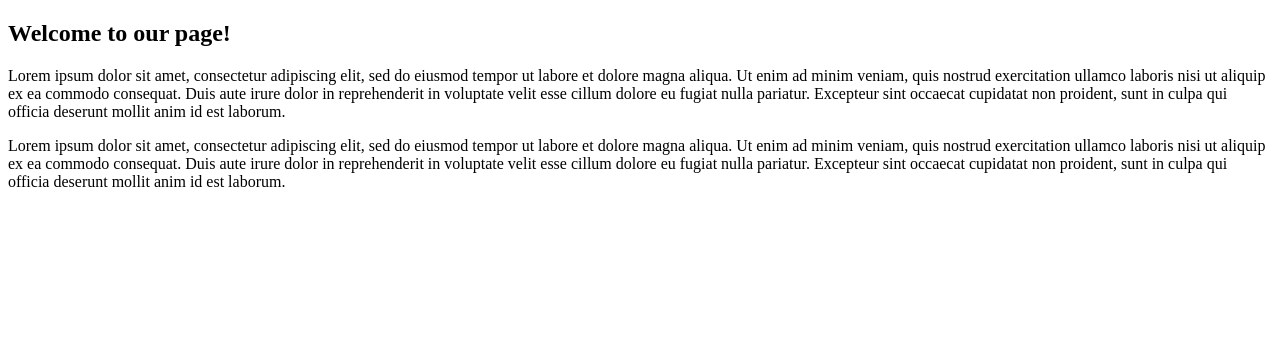
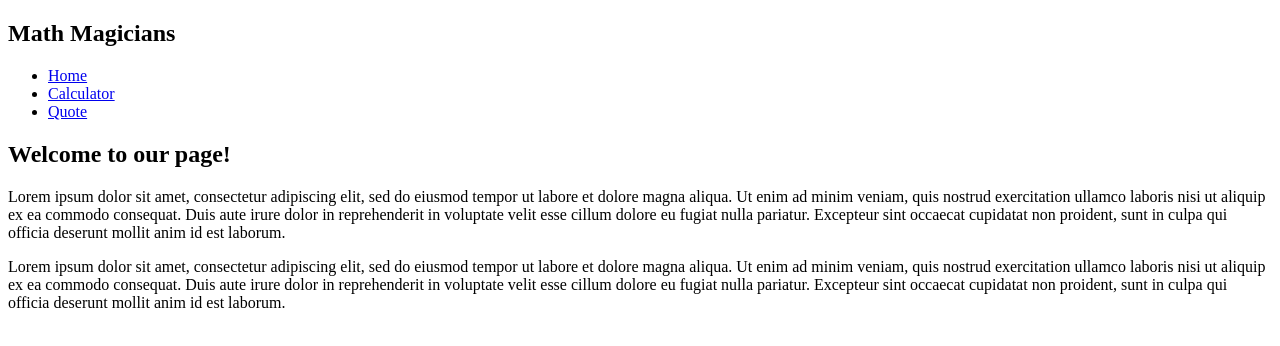
Before and after one commit to dfsalam/math-magicians, a React (Create React App) app: page / in a window 1280 px wide. Shown: the top 346 px of the page. Built offline with nearby package versions, Linux system fonts and the light colour scheme.

Commit message:
Add Outlet and NavLink components

```diff
--- a/src/App.js
+++ /dev/null
@@ -1,18 +0,0 @@
-import { Routes, Route } from 'react-router-dom';
-import Calculator from './routes/Calculator';
-import Home from './routes/Home';
-import NotMatch from './routes/NotMatch';
-import Quote from './routes/Quote';
-
-function App() {
-  return (
-    <Routes>
-      <Route path="/" element={<Home />} />
-      <Route path="calculator" element={<Calculator />} />
-      <Route path="quote" element={<Quote />} />
-      <Route path="*" element={<NotMatch />} />
-    </Routes>
-  );
-}
-
-export default App;
--- /dev/null
+++ b/src/components/App.jsx
@@ -0,0 +1,21 @@
+import { Routes, Route } from 'react-router-dom';
+import Calculator from '../routes/Calculator';
+import Home from '../routes/Home';
+import NotMatch from '../routes/NotMatch';
+import Quote from '../routes/Quote';
+import Layout from './Layout';
+
+function App() {
+  return (
+    <Routes>
+      <Route path="/" element={<Layout />}>
+        <Route index element={<Home />} />
+        <Route path="calculator" element={<Calculator />} />
+        <Route path="quote" element={<Quote />} />
+        <Route path="*" element={<NotMatch />} />
+      </Route>
+    </Routes>
+  );
+}
+
+export default App;
--- a/src/components/CalculatorComponent.jsx
+++ b/src/components/CalculatorComponent.jsx
@@ -1,5 +1,5 @@
 import React, { useState } from 'react';
-import './calc.css';
+import '../styles/calc.css';
 import CalcButton from './CalcButton';
 import CalcDisplay from './CalcDisplay';
 import calculate from '../logic/calculate';
--- /dev/null
+++ b/src/components/Layout.jsx
@@ -0,0 +1,11 @@
+import { Outlet } from 'react-router-dom';
+import Navbar from './Navbar';
+
+const Layout = () => (
+  <div className="wrapper">
+    <Navbar />
+    <Outlet />
+    { /* Outlet is for render their child route’s elements inside App.jsx. */ }
+  </div>
+);
+export default Layout;
--- a/src/components/Navbar.jsx
+++ b/src/components/Navbar.jsx
@@ -1,16 +1,24 @@
+import { NavLink } from 'react-router-dom';
+
 const Navbar = () => {
+  const links = [
+    { path: '/', text: 'Home' },
+    { path: 'calculator', text: 'Calculator' },
+    { path: 'quote', text: 'Quote' },
+  ];
   return (
     <nav>
       <h1>Math Magicians</h1>
       <ul>
-        <li>Home</li>
-        <li>Calculator</li>
-        <li>Quote</li>
+        { links.map((link) => (
+          <li key={link.text}>
+            <NavLink to={link.path}>{link.text}</NavLink>
+          </li>
+        ))}
       </ul>
 
     </nav>
   );
-
 };
 
 export default Navbar;
--- a/src/index.js
+++ b/src/index.js
@@ -1,7 +1,7 @@
 import React from 'react';
 import ReactDOM from 'react-dom/client';
 import { BrowserRouter as Router } from 'react-router-dom';
-import App from './App';
+import App from './components/App';
 import reportWebVitals from './reportWebVitals';
 
 const root = ReactDOM.createRoot(document.getElementById('root'));
```
Also changed, not shown: src/styles/calc.css (renamed from src/components/calc.css), 1 other file (tests, documents, lock files or other folders).
